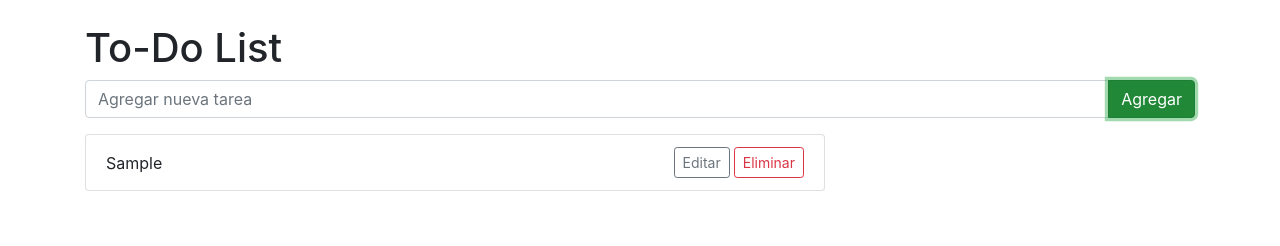
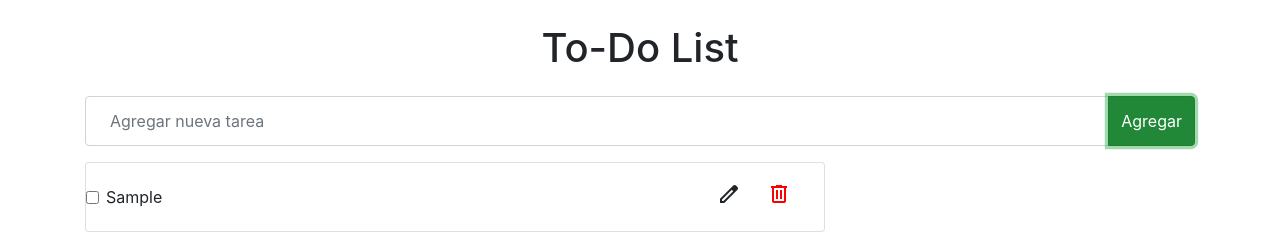
Before and after one commit to Maxuel09/to-list-semaphone, a plain HTML site: page src/index.html in a window 1280 px wide. Both pictures are taken after typing "Sample" into the empty fields and a click on the button "Agregar". Drawn offline with nearby package versions, Linux system fonts and the light colour scheme.

Commit message:
add crud

```diff
--- a/src/index.html
+++ b/src/index.html
@@ -5,17 +5,19 @@
     <meta charset="UTF-8">
     <title>To-Do List con Bootstrap</title>
     <link rel="stylesheet" href="https://stackpath.bootstrapcdn.com/bootstrap/4.5.2/css/bootstrap.min.css">
+    <link rel="stylesheet"
+      href="https://fonts.googleapis.com/css2?family=Material+Symbols+Outlined:opsz,wght,FILL,GRAD@24,400,0,0" />
 </head>
 
 <body>
 
     <div class="container mt-4">
-        <h1>To-Do List</h1>
+        <h1 class="text-center mb-4">To-Do List</h1>
         <div class="row">
             <div class="col-md-12">
                 <form id="todoForm">
                     <div class="input-group mb-3">
-                        <input type="text" class="form-control" id="todoInput" placeholder="Agregar nueva tarea">
+                        <input type="text" class="form-control p-4" id="todoInput" placeholder="Agregar nueva tarea">
                         <div class="input-group-append">
                             <button class="btn btn-success" type="submit">Agregar</button>
                         </div>
@@ -31,7 +33,10 @@
 
 
 
-<script src="./js/semaforo.js"></script>
+
+
+
+    <script src="./js/semaforo.js"></script>
 </body>
 
 </html>
--- a/src/js/semaforo.js
+++ b/src/js/semaforo.js
@@ -1,5 +1,7 @@
-document.getElementById('todoForm').addEventListener('submit', function (e) {
-    e.preventDefault();
+
+
+document.getElementById('todoForm').addEventListener('submit', function (list) {
+    list.preventDefault();
     let todoInput = document.getElementById('todoInput').value;
     if (todoInput.trim() !== '') {
         let todoList = document.getElementById('todoList');
@@ -10,22 +12,59 @@ document.getElementById('todoForm').addEventListener('submit', function (e) {
         span.appendChild(document.createTextNode(todoInput));
         li.appendChild(span);
 
+        let checkBox = document.createElement('input');
+        checkBox.type = 'checkbox';
+        checkBox.className = 'form-check-input mt-0 p-2';
+
+        checkBox.addEventListener('change', function () {
+            if (this.checked) {
+                span.style.textDecoration = 'line-through';
+            } else {
+                span.style.textDecoration = 'none';
+            }
+        });
+
+        li.appendChild(checkBox);
+
+
+
+
         let buttonsDiv = document.createElement('div');
         buttonsDiv.className = 'buttons';
 
+
+
+
+
+        let iconEdit = document.createElement('span');
+        iconEdit.className = 'material-symbols-outlined';
+        iconEdit.textContent = 'edit';
+
+
         let editButton = document.createElement('button');
-        editButton.className = 'btn btn-outline-secondary btn-sm mr-1 edit';
-        editButton.appendChild(document.createTextNode('Editar'));
+        editButton.className = 'btn';
+        editButton.appendChild(iconEdit);
         editButton.addEventListener('click', function () {
-            let newText = prompt('Edita la tarea', todoInput);
-            if (newText !== null && newText.trim() !== '') {
-                span.textContent = newText;
-            }
+            span.contentEditable = "true";
+            span.focus();
         });
 
+        editButton.addEventListener('keydown', function (event) {
+            if(event.key === 'Enter'){
+                span.contentEditable = "false";
+            }
+        })
+
+
+        let iconDelete = document.createElement('span');
+        iconDelete.className = 'material-symbols-outlined';
+        iconDelete.textContent = 'delete';
+        iconDelete.style.color = 'red';
+
+
         let deleteButton = document.createElement('button');
-        deleteButton.className = 'btn btn-outline-danger btn-sm delete';
-        deleteButton.appendChild(document.createTextNode('Eliminar'));
+        deleteButton.className = 'btn';
+        deleteButton.appendChild(iconDelete);
         deleteButton.addEventListener('click', function () {
             todoList.removeChild(li);
         });
```
